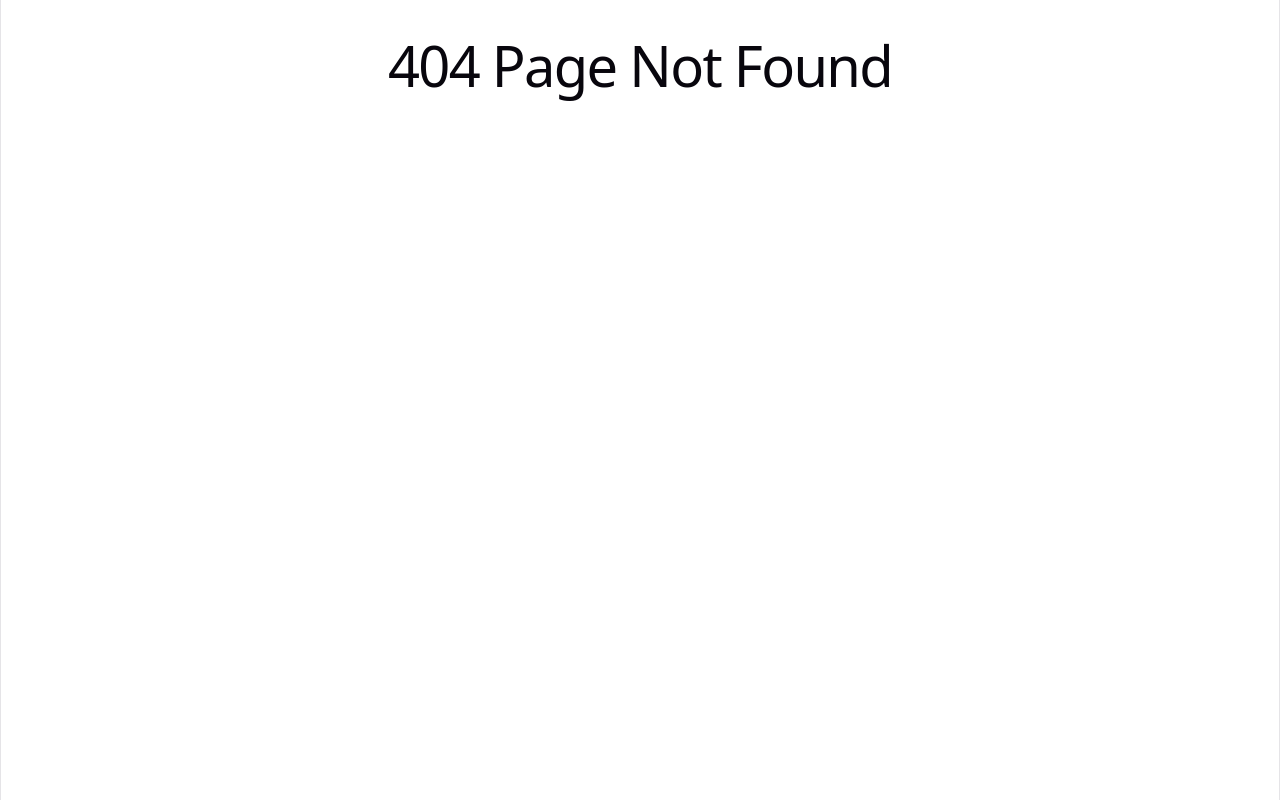
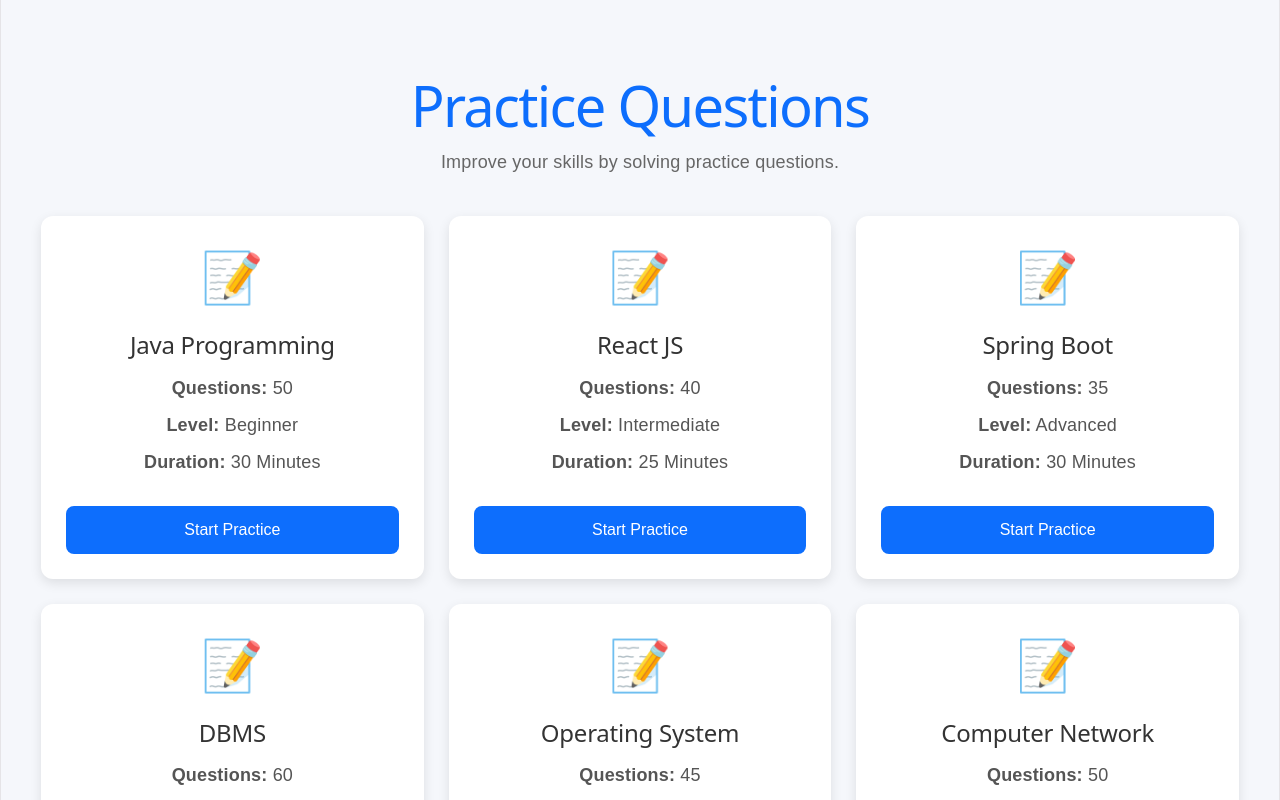
Before and after one commit to akk-oss/padhai-ka-addaa-frontend, a React (Vite) app: page /practice in a window 1280 px wide. Before the commit this address had no page. Built offline with nearby package versions, Linux system fonts and the light colour scheme.

Commit message:
Added Practice  page and app  page updates

```diff
--- a/src/App.jsx
+++ b/src/App.jsx
@@ -25,6 +25,7 @@ import LiveClasses from "./pages/LiveClasses";
 import Blog from "./pages/Blog";
 import PreviousPapers from "./pages/PreviousPapers";
 import Community from "./pages/Community";
+import Practice from "./pages/Practice";
 function App() {
   return (
     <BrowserRouter>
@@ -108,6 +109,7 @@ function App() {
 <Route path="/blog" element={<Blog />} />
 <Route path="/previous-papers" element={<PreviousPapers />} />
 <Route path="/community" element={<Community />} />
+<Route path="/practice" element={<Practice />} />
       </Routes>
 
     </BrowserRouter>
--- /dev/null
+++ b/src/assets/css/practice.css
@@ -0,0 +1,81 @@
+.practice-page{
+    padding:40px;
+    background:#f5f7fb;
+    min-height:100vh;
+}
+
+.practice-header{
+    text-align:center;
+    margin-bottom:40px;
+}
+
+.practice-header h1{
+    color:#0d6efd;
+    margin-bottom:10px;
+}
+
+.practice-header p{
+    color:#666;
+}
+
+.practice-grid{
+    display:grid;
+    grid-template-columns:repeat(auto-fit,minmax(300px,1fr));
+    gap:25px;
+}
+
+.practice-card{
+    background:#fff;
+    padding:25px;
+    border-radius:12px;
+    text-align:center;
+    box-shadow:0 4px 12px rgba(0,0,0,.1);
+    transition:.3s;
+}
+
+.practice-card:hover{
+    transform:translateY(-6px);
+}
+
+.practice-icon{
+    font-size:50px;
+    margin-bottom:15px;
+}
+
+.practice-card h2{
+    color:#333;
+    margin-bottom:15px;
+}
+
+.practice-card p{
+    margin:10px 0;
+    color:#555;
+}
+
+.practice-card button{
+    margin-top:20px;
+    width:100%;
+    padding:12px;
+    border:none;
+    border-radius:8px;
+    background:#0d6efd;
+    color:#fff;
+    cursor:pointer;
+    font-size:16px;
+}
+
+.practice-card button:hover{
+    background:#084298;
+}
+
+@media(max-width:768px){
+
+.practice-page{
+    padding:20px;
+}
+
+.practice-grid{
+    grid-template-columns:1fr;
+}
+
+}
--- /dev/null
+++ b/src/pages/Practice.jsx
@@ -0,0 +1,98 @@
+import "../assets/css/practice.css";
+
+function Practice() {
+
+  const practiceSets = [
+    {
+      id: 1,
+      title: "Java Programming",
+      questions: 50,
+      level: "Beginner",
+      duration: "30 Minutes"
+    },
+    {
+      id: 2,
+      title: "React JS",
+      questions: 40,
+      level: "Intermediate",
+      duration: "25 Minutes"
+    },
+    {
+      id: 3,
+      title: "Spring Boot",
+      questions: 35,
+      level: "Advanced",
+      duration: "30 Minutes"
+    },
+    {
+      id: 4,
+      title: "DBMS",
+      questions: 60,
+      level: "Beginner",
+      duration: "40 Minutes"
+    },
+    {
+      id: 5,
+      title: "Operating System",
+      questions: 45,
+      level: "Intermediate",
+      duration: "30 Minutes"
+    },
+    {
+      id: 6,
+      title: "Computer Network",
+      questions: 50,
+      level: "Advanced",
+      duration: "35 Minutes"
+    }
+  ];
+
+  return (
+    <div className="practice-page">
+
+      <div className="practice-header">
+        <h1>Practice Questions</h1>
+        <p>
+          Improve your skills by solving practice questions.
+        </p>
+      </div>
+
+      <div className="practice-grid">
+
+        {practiceSets.map((item) => (
+
+          <div className="practice-card" key={item.id}>
+
+            <div className="practice-icon">
+              📝
+            </div>
+
+            <h2>{item.title}</h2>
+
+            <p>
+              <strong>Questions:</strong> {item.questions}
+            </p>
+
+            <p>
+              <strong>Level:</strong> {item.level}
+            </p>
+
+            <p>
+              <strong>Duration:</strong> {item.duration}
+            </p>
+
+            <button>
+              Start Practice
+            </button>
+
+          </div>
+
+        ))}
+
+      </div>
+
+    </div>
+  );
+}
+
+export default Practice;
```
